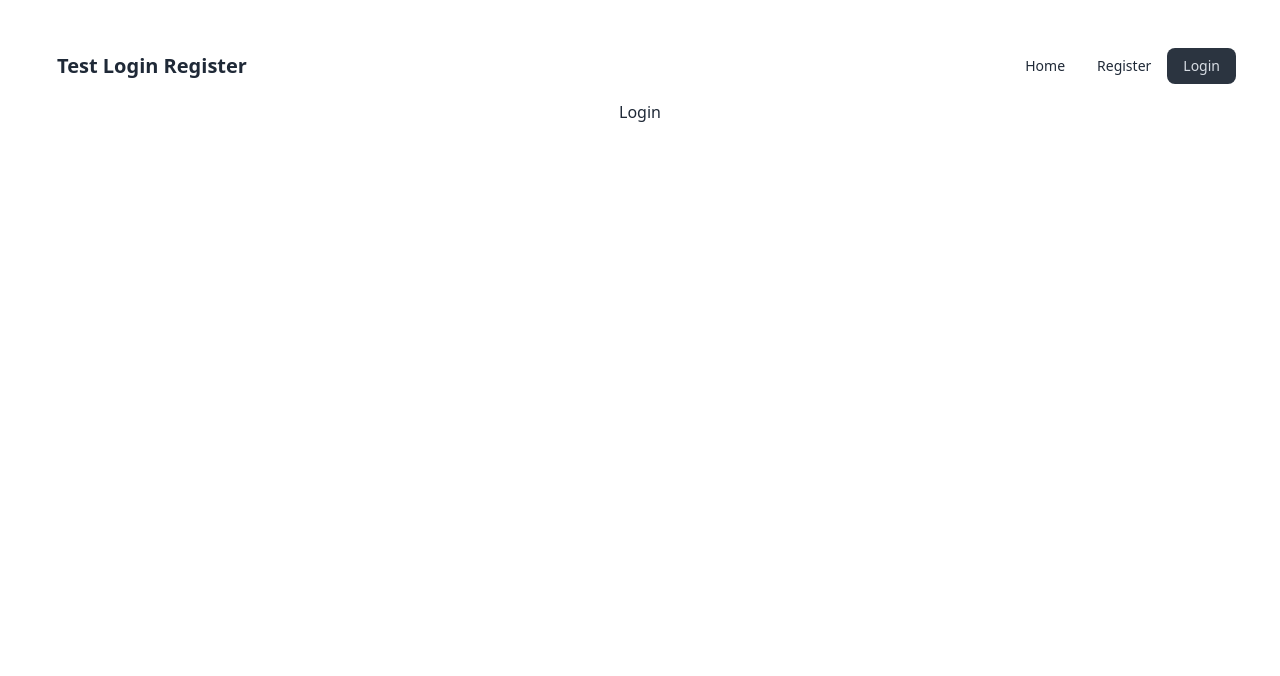
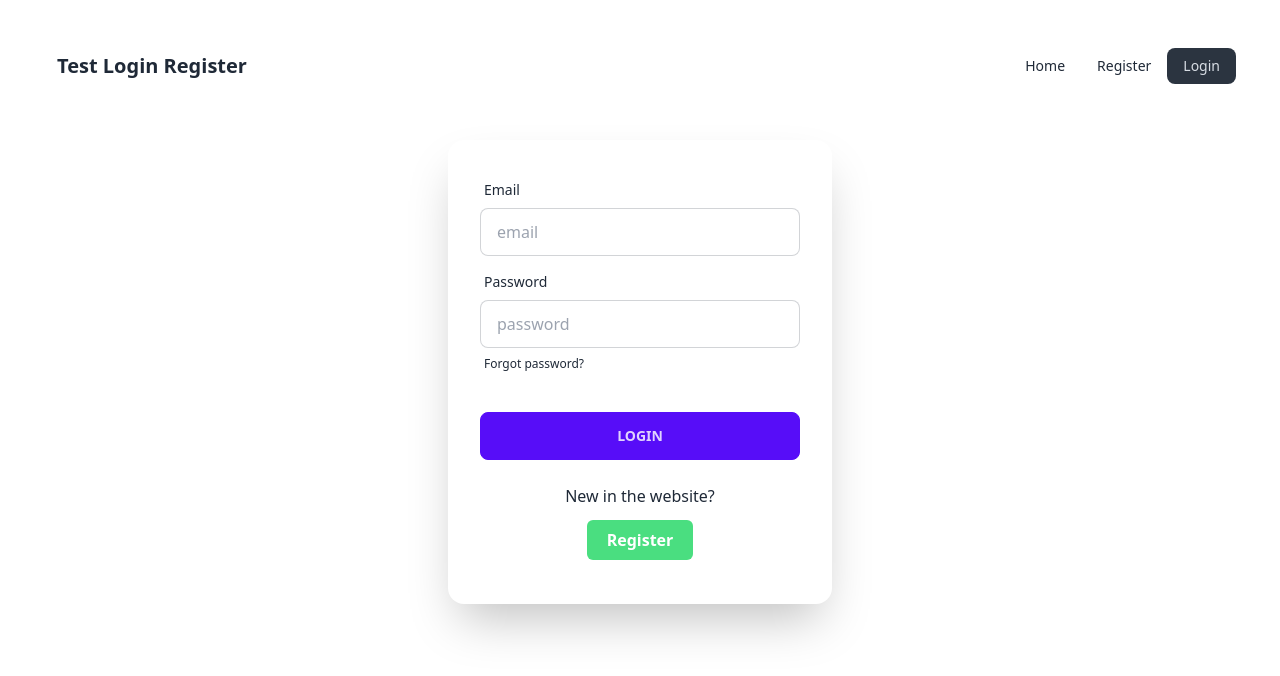
Before and after one commit to mdsayedhasann/login-register, a React (Vite) app: page /login in a window 1280 px wide. Shown: the top 676 px of the page. Built offline with nearby package versions, Linux system fonts and the light colour scheme.

Commit message:
Login Page Design

```diff
--- a/src/component/Login/Login.jsx
+++ b/src/component/Login/Login.jsx
@@ -1,9 +1,54 @@
-import React from "react";
+import { Link } from "react-router-dom";
 
 const Login = () => {
   return (
     <div>
-      <h1>Login</h1>
+      <div className="">
+        <div className="flex justify-center mt-10">
+          <div className="card flex-shrink-0 w-full max-w-sm shadow-2xl bg-base-100">
+            <form>
+              <div className="card-body">
+                <div className="form-control">
+                  <label className="label">
+                    <span className="label-text">Email</span>
+                  </label>
+                  <input
+                    type="text"
+                    placeholder="email"
+                    className="input input-bordered"
+                  />
+                </div>
+                <div className="form-control">
+                  <label className="label">
+                    <span className="label-text">Password</span>
+                  </label>
+                  <input
+                    type="text"
+                    placeholder="password"
+                    className="input input-bordered"
+                  />
+                  <label className="label">
+                    <a href="#" className="label-text-alt link link-hover">
+                      Forgot password?
+                    </a>
+                  </label>
+                </div>
+                <div className="form-control mt-6">
+                  <button className="btn btn-primary">Login</button>
+                </div>
+                <div className="mt-4">
+                  <p>New in the website?</p>
+                  <Link to="/register">
+                    <button className="px-5 py-2 rounded-md bg-green-400 my-3 hover:bg-green-700 text-white transition font-bold">
+                      Register
+                    </button>
+                  </Link>
+                </div>
+              </div>
+            </form>
+          </div>
+        </div>
+      </div>
     </div>
   );
 };
```
